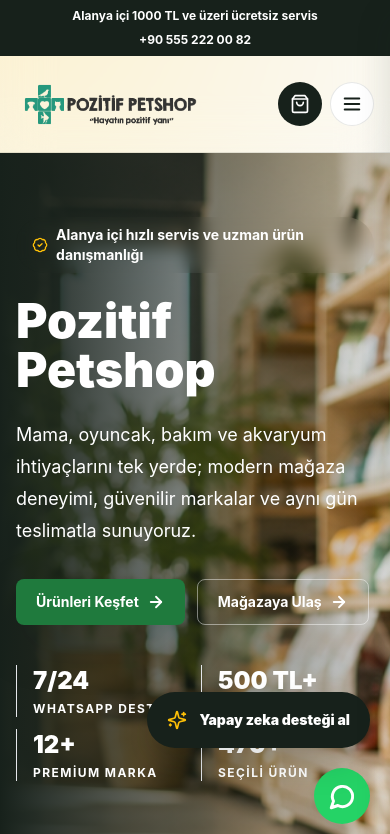
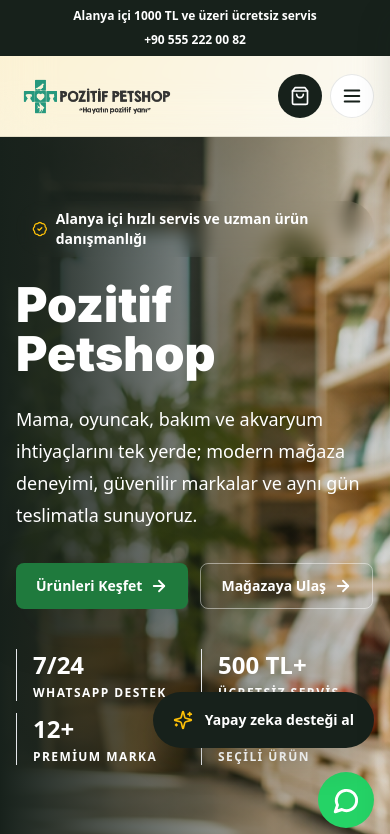
Before and after one commit to berilakoguz/alanya-petshop-modern, a Next.js app: page / in a window 390 px wide. Shown: the top 834 px of the page. Built offline with nearby package versions, Linux system fonts and the light colour scheme.

Commit message:
Site güncellendi

```diff
--- a/app/globals.css
+++ b/app/globals.css
@@ -6,8 +6,8 @@
   --background: #fbfaf6;
   --foreground: #17211b;
   --muted: #66736b;
-  --font-sans: "Inter";
-  --font-display: "Fraunces";
+  --font-sans: "Inter Variable";
+  --font-display: "Fraunces Variable";
 }
 
 * {
@@ -20,11 +20,19 @@
 
 body {
   margin: 0;
+  min-width: 320px;
+  overflow-x: hidden;
   background:
     radial-gradient(circle at top left, rgba(255, 193, 7, 0.16), transparent 28rem),
     linear-gradient(180deg, #fbfaf6 0%, #ffffff 42%, #f3f7f4 100%);
   color: var(--foreground);
   font-family: var(--font-sans), system-ui, -apple-system, BlinkMacSystemFont, "Segoe UI", sans-serif;
+}
+
+textarea,
+input,
+select {
+  font-size: max(16px, 1em);
 }
 
 img {
--- a/app/layout.tsx
+++ b/app/layout.tsx
@@ -1,4 +1,6 @@
 import type { Metadata, Viewport } from "next";
+import "@fontsource-variable/fraunces";
+import "@fontsource-variable/inter";
 import "./globals.css";
 import { AiSupportChat } from "@/components/AiSupportChat";
 import { CartProvider } from "@/components/CartProvider";
--- a/components/AiSupportChat.tsx
+++ b/components/AiSupportChat.tsx
@@ -205,7 +205,7 @@
         type="button"
         onClick={() => setIsOpen(true)}
         className={cn(
-          "fixed bottom-24 right-5 z-[60] inline-flex min-h-14 max-w-[calc(100vw-40px)] items-center gap-3 rounded-full bg-ink px-5 text-sm font-black text-white shadow-lift transition hover:-translate-y-1 hover:bg-leaf-600 focus:outline-none focus:ring-4 focus:ring-leaf-100",
+          "fixed bottom-24 right-4 z-[60] inline-flex min-h-14 max-w-[calc(100vw-32px)] items-center gap-3 rounded-full bg-ink px-5 text-sm font-black text-white shadow-lift transition hover:-translate-y-1 hover:bg-leaf-600 focus:outline-none focus:ring-4 focus:ring-leaf-100 sm:right-5",
           isOpen && "pointer-events-none opacity-0"
         )}
       >
@@ -215,18 +215,18 @@
 
       <div
         className={cn(
-          "fixed bottom-24 right-5 z-[70] w-[calc(100vw-40px)] max-w-md overflow-hidden rounded-[8px] border hairline bg-white shadow-lift transition duration-300",
+          "fixed inset-x-2 bottom-2 top-2 z-[70] flex flex-col overflow-hidden rounded-[8px] border hairline bg-white shadow-lift transition duration-300 sm:inset-x-auto sm:bottom-24 sm:right-5 sm:top-auto sm:h-[min(720px,calc(100dvh-8rem))] sm:w-[calc(100vw-40px)] sm:max-w-md",
           isOpen ? "translate-y-0 opacity-100" : "pointer-events-none translate-y-4 opacity-0"
         )}
       >
-        <div className="flex items-start justify-between gap-4 border-b hairline bg-ink p-4 text-white">
+        <div className="flex shrink-0 items-start justify-between gap-3 border-b hairline bg-ink p-3 text-white sm:gap-4 sm:p-4">
           <div className="flex items-start gap-3">
             <span className="grid size-10 shrink-0 place-items-center rounded-[8px] bg-white/12 text-amber">
               <Bot size={21} aria-hidden="true" />
             </span>
             <div>
-              <p className="text-xs font-black uppercase tracking-[0.16em] text-white/62">Akıllı katalog ve bakım desteği</p>
-              <h2 className="mt-1 text-lg font-black leading-tight">Pozitif Petshop Asistanı</h2>
+              <p className="text-[10px] font-black uppercase tracking-[0.12em] text-white/62 sm:text-xs sm:tracking-[0.16em]">Akıllı katalog ve bakım desteği</p>
+              <h2 className="mt-1 text-base font-black leading-tight sm:text-lg">Pozitif Petshop Asistanı</h2>
             </div>
           </div>
           <div className="flex shrink-0 items-center gap-1">
@@ -252,7 +252,7 @@
           </div>
         </div>
 
-        <div className="grid max-h-[72svh] min-h-[420px] grid-rows-[1fr_auto]">
+        <div className="grid min-h-0 flex-1 grid-rows-[minmax(0,1fr)_auto]">
           <div className="overflow-y-auto bg-bone p-4">
             <div className="grid gap-3">
               {messages.map((message) => (
--- a/components/Navigation.tsx
+++ b/components/Navigation.tsx
@@ -24,12 +24,12 @@
         </div>
       </div>
 
-      <nav className="container-shell flex h-24 items-center justify-between gap-5">
+      <nav className="container-shell flex h-20 items-center justify-between gap-3 sm:h-24 sm:gap-5">
         <Link href="/" className="flex min-w-0 items-center" aria-label="Ana sayfa">
           <img
             src="/images/alanya-petshop-1.png"
             alt={storeInfo.name}
-            className="h-14 w-auto max-w-[230px] object-contain sm:h-16 sm:max-w-[330px]"
+            className="h-12 w-auto max-w-[150px] object-contain min-[380px]:max-w-[180px] sm:h-16 sm:max-w-[330px]"
           />
         </Link>
 
--- a/components/WhatsAppBubble.tsx
+++ b/components/WhatsAppBubble.tsx
@@ -6,7 +6,7 @@
     <a
       href={`https://wa.me/${storeInfo.whatsapp}`}
       aria-label="WhatsApp ile iletişime geç"
-      className="fixed bottom-5 right-5 z-50 grid size-14 place-items-center rounded-full bg-[#25D366] text-white shadow-lift transition hover:-translate-y-1 focus:outline-none focus:ring-4 focus:ring-[#25D366]/30"
+      className="fixed bottom-4 right-4 z-50 grid size-14 place-items-center rounded-full bg-[#25D366] text-white shadow-lift transition hover:-translate-y-1 focus:outline-none focus:ring-4 focus:ring-[#25D366]/30 sm:bottom-5 sm:right-5"
       target="_blank"
       rel="noreferrer"
     >
--- a/package.json
+++ b/package.json
@@ -9,6 +9,8 @@
     "type-check": "tsc --noEmit"
   },
   "dependencies": {
+    "@fontsource-variable/fraunces": "^5.2.9",
+    "@fontsource-variable/inter": "^5.2.8",
     "clsx": "^2.1.1",
     "framer-motion": "^12.23.0",
     "lucide-react": "^0.468.0",
```
Also changed, not shown: 1 other file (tests, documents, lock files or other folders).
